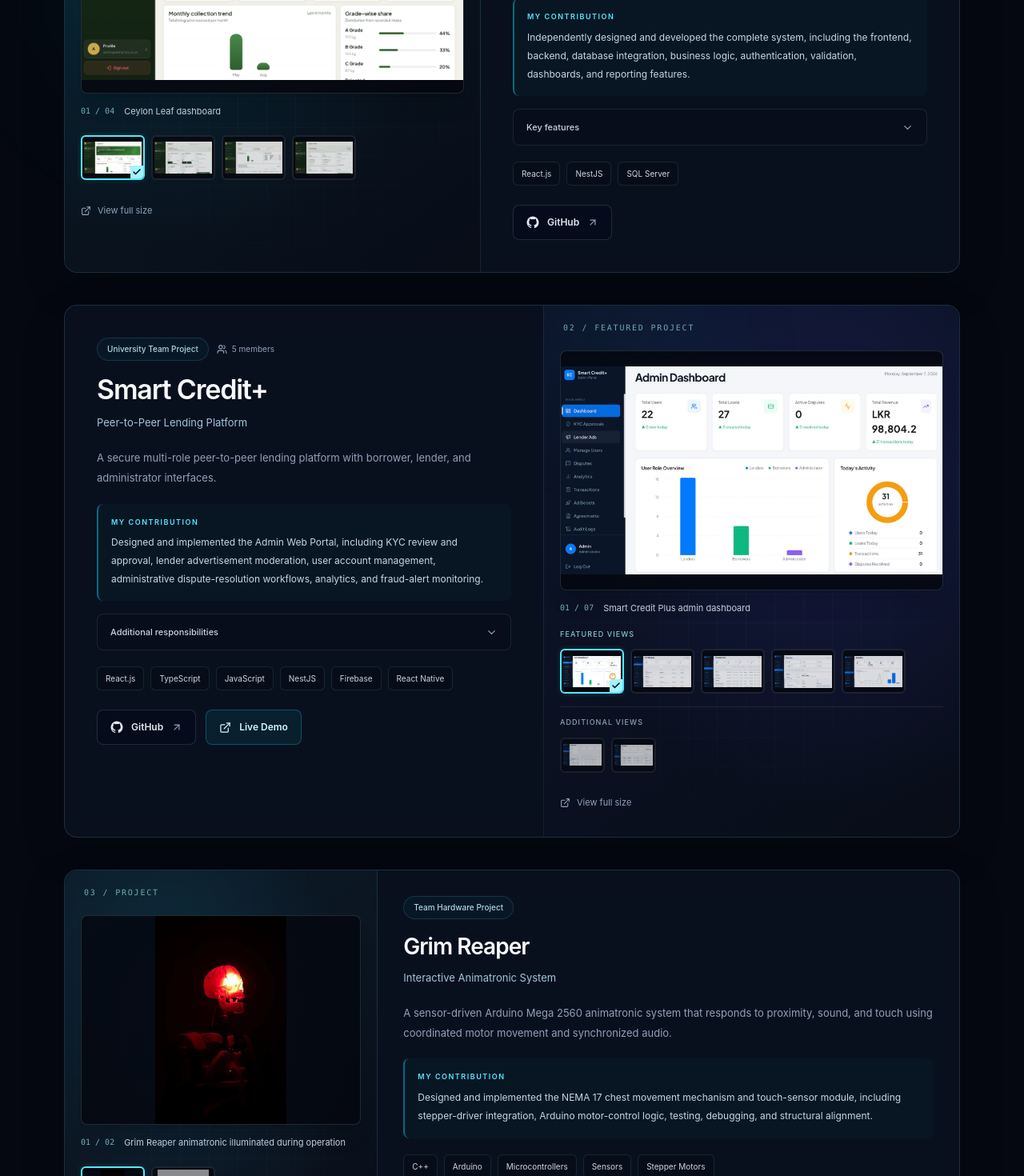
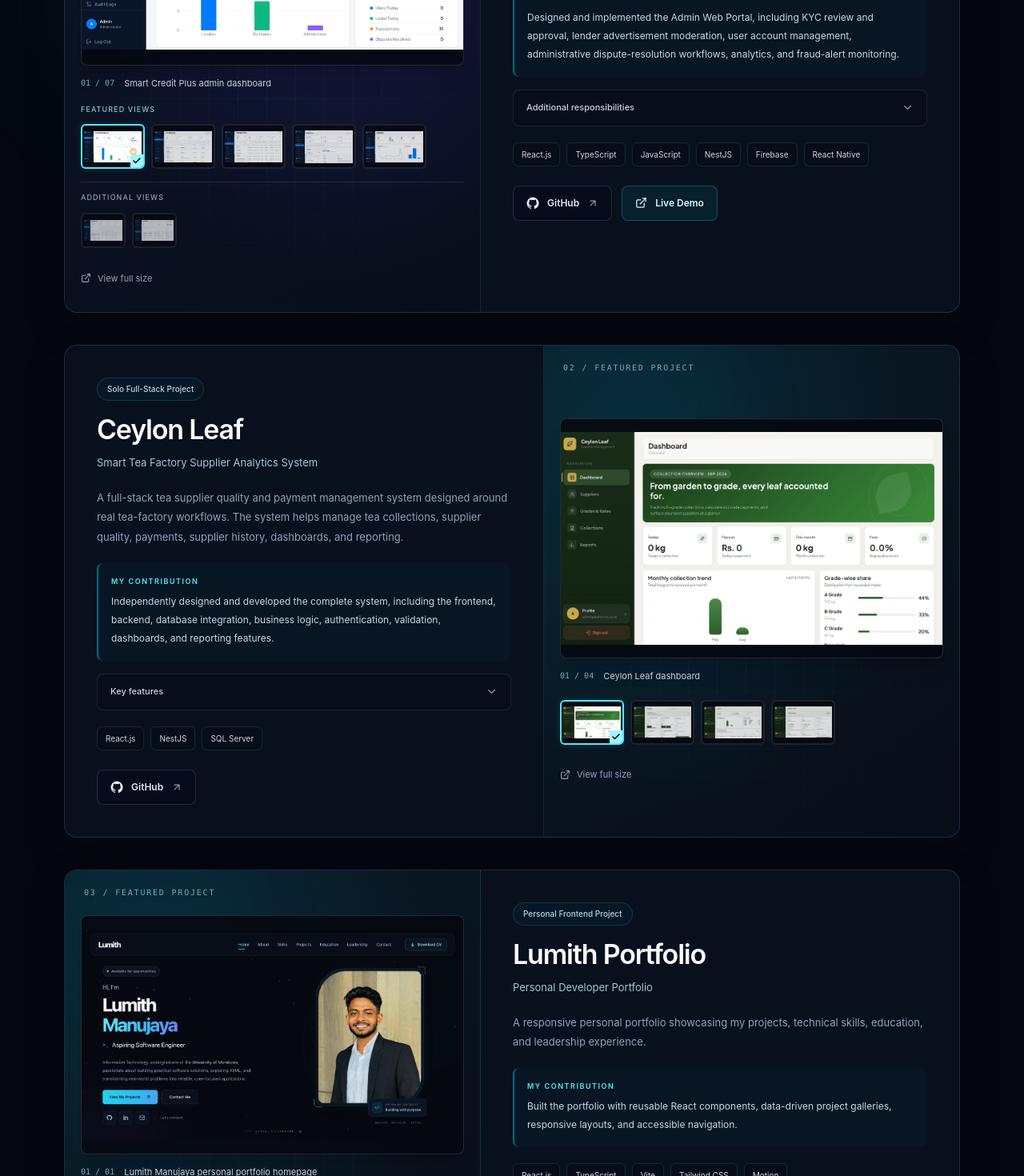
Before and after one commit to lumithmanuu/lumith-portfolio, a React (Vite) app: page / in a window 1280 px wide. Shown: the part 3220-4690 px from the top of the page at 80% size. Built offline with nearby package versions, Linux system fonts and the light colour scheme; grey boxes are pictures that could not be loaded.

Commit message:
add portfolio project under project section

```diff
--- a/src/components/ProjectCard.tsx
+++ b/src/components/ProjectCard.tsx
@@ -1,6 +1,6 @@
 import { useState } from 'react';
 import { AnimatePresence, motion, useReducedMotion } from 'motion/react';
-import { ArrowUpRight, Check, ChevronDown, Cpu, ExternalLink, Landmark, Leaf, Users } from 'lucide-react';
+import { ArrowUpRight, Check, ChevronDown, Cpu, ExternalLink, Landmark, Leaf, Monitor, Users } from 'lucide-react';
 import type { Project } from '../data/projects';
 
 type ProjectCardProps = {
@@ -9,8 +9,9 @@
   reverse?: boolean;
 };
 
-const visualIcons = { leaf: Leaf, credit: Landmark, hardware: Cpu };
+const visualIcons = { leaf: Leaf, credit: Landmark, hardware: Cpu, portfolio: Monitor };
 const visualBackgrounds = {
+  portfolio: 'bg-[radial-gradient(ellipse_at_25%_30%,rgba(8,145,178,0.17),transparent_65%),linear-gradient(145deg,#0a1b26,#080d18)]',
   leaf: 'bg-[radial-gradient(ellipse_at_25%_30%,rgba(8,145,178,0.17),transparent_65%),linear-gradient(145deg,#0a1b26,#080d18)]',
   credit: 'bg-[radial-gradient(ellipse_at_70%_35%,rgba(79,70,229,0.16),transparent_65%),linear-gradient(145deg,#0d152b,#080d18)]',
   hardware: 'bg-[radial-gradient(ellipse_at_40%_40%,rgba(56,189,248,0.1),transparent_65%),linear-gradient(145deg,#0d1c28,#080d18)]',
--- a/src/data/projects.ts
+++ b/src/data/projects.ts
@@ -18,40 +18,10 @@
   githubUrl?: string;
   liveDemoUrl?: string;
   images: ProjectImage[];
-  visual: 'leaf' | 'credit' | 'hardware';
+  visual: 'leaf' | 'credit' | 'hardware' | 'portfolio';
 };
 
 export const projects: Project[] = [
-  {
-    id: 'ceylon-leaf',
-    title: 'Ceylon Leaf',
-    subtitle: 'Smart Tea Factory Supplier Analytics System',
-    type: 'Solo Full-Stack Project',
-    featured: true,
-    description: 'A full-stack tea supplier quality and payment management system designed around real tea-factory workflows. The system helps manage tea collections, supplier quality, payments, supplier history, dashboards, and reporting.',
-    contribution: 'Independently designed and developed the complete system, including the frontend, backend, database integration, business logic, authentication, validation, dashboards, and reporting features.',
-    details: {
-      title: 'Key features',
-      items: [
-        'Multi-grade tea collection recording',
-        'Automated payment calculations',
-        'Weighted quality scoring',
-        'Supplier history',
-        'Dashboards and reporting',
-        'JWT authentication',
-        'Server-side validation',
-      ],
-    },
-    technologies: ['React.js', 'NestJS', 'SQL Server'],
-    githubUrl: 'https://github.com/lumithmanuu/Tea-leaf-supplier-s-management-system',
-    images: [
-      { src: '/images/projects/ceylon-leaf/ceylon-dashboard.png', alt: 'Ceylon Leaf dashboard' },
-      { src: '/images/projects/ceylon-leaf/ceylon-suppliers.png', alt: 'Ceylon Leaf supplier management' },
-      { src: '/images/projects/ceylon-leaf/ceylon-reports.png', alt: 'Ceylon Leaf reports and payment analytics' },
-      { src: '/images/projects/ceylon-leaf/ceylon-quality-rating.png', alt: 'Ceylon Leaf grades and payment rates' },
-    ],
-    visual: 'leaf',
-  },
   {
     id: 'smart-credit',
     title: 'Smart Credit+',
@@ -88,6 +58,52 @@
     visual: 'credit',
   },
   {
+    id: 'ceylon-leaf',
+    title: 'Ceylon Leaf',
+    subtitle: 'Smart Tea Factory Supplier Analytics System',
+    type: 'Solo Full-Stack Project',
+    featured: true,
+    description: 'A full-stack tea supplier quality and payment management system designed around real tea-factory workflows. The system helps manage tea collections, supplier quality, payments, supplier history, dashboards, and reporting.',
+    contribution: 'Independently designed and developed the complete system, including the frontend, backend, database integration, business logic, authentication, validation, dashboards, and reporting features.',
+    details: {
+      title: 'Key features',
+      items: [
+        'Multi-grade tea collection recording',
+        'Automated payment calculations',
+        'Weighted quality scoring',
+        'Supplier history',
+        'Dashboards and reporting',
+        'JWT authentication',
+        'Server-side validation',
+      ],
+    },
+    technologies: ['React.js', 'NestJS', 'SQL Server'],
+    githubUrl: 'https://github.com/lumithmanuu/Tea-leaf-supplier-s-management-system',
+    images: [
+      { src: '/images/projects/ceylon-leaf/ceylon-dashboard.png', alt: 'Ceylon Leaf dashboard' },
+      { src: '/images/projects/ceylon-leaf/ceylon-suppliers.png', alt: 'Ceylon Leaf supplier management' },
+      { src: '/images/projects/ceylon-leaf/ceylon-reports.png', alt: 'Ceylon Leaf reports and payment analytics' },
+      { src: '/images/projects/ceylon-leaf/ceylon-quality-rating.png', alt: 'Ceylon Leaf grades and payment rates' },
+    ],
+    visual: 'leaf',
+  },
+  {
+    id: 'lumith-portfolio',
+    title: 'Lumith Portfolio',
+    subtitle: 'Personal Developer Portfolio',
+    type: 'Personal Frontend Project',
+    featured: true,
+    description: 'A responsive personal portfolio showcasing my projects, technical skills, education, and leadership experience.',
+    contribution: 'Built the portfolio with reusable React components, data-driven project galleries, responsive layouts, and accessible navigation.',
+    technologies: ['React.js', 'TypeScript', 'Vite', 'Tailwind CSS', 'Motion'],
+    githubUrl: 'https://github.com/lumithmanuu/lumith-portfolio',
+    liveDemoUrl: 'https://lumith-portfolio.vercel.app',
+    images: [
+      { src: '/images/projects/lumith-portfolio/portfolio-home.png', alt: 'Lumith Manujaya personal portfolio homepage' },
+    ],
+    visual: 'portfolio',
+  },
+  {
     id: 'grim-reaper',
     title: 'Grim Reaper',
     subtitle: 'Interactive Animatronic System',
```
Also changed, not shown: public/images/projects/lumith-portfolio/portfolio-home.png (added).
